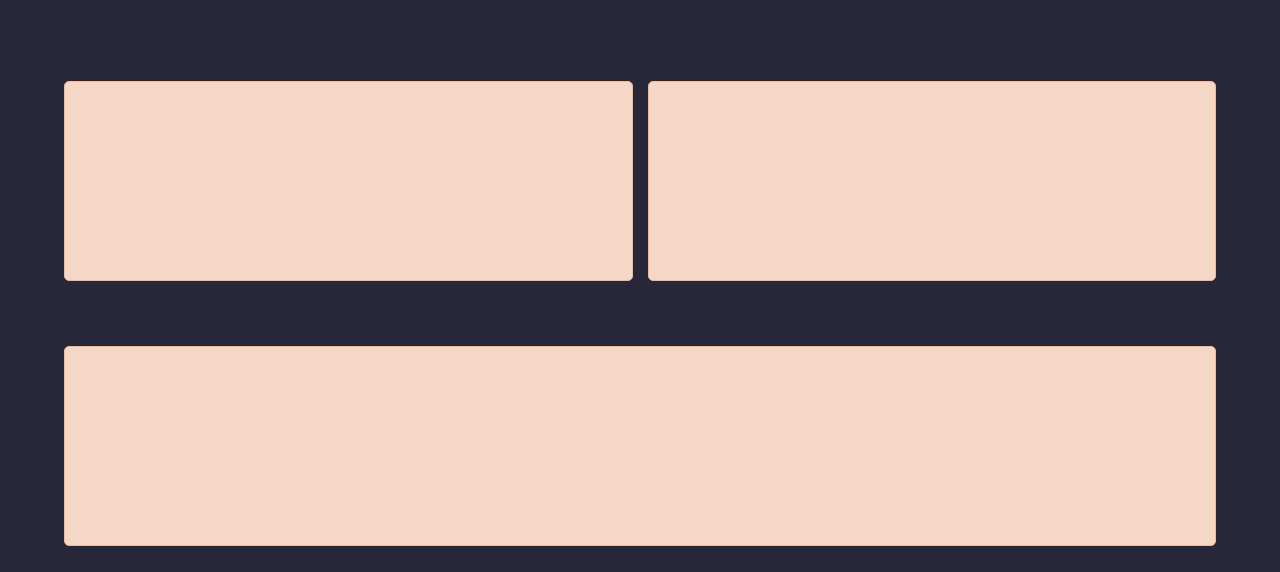
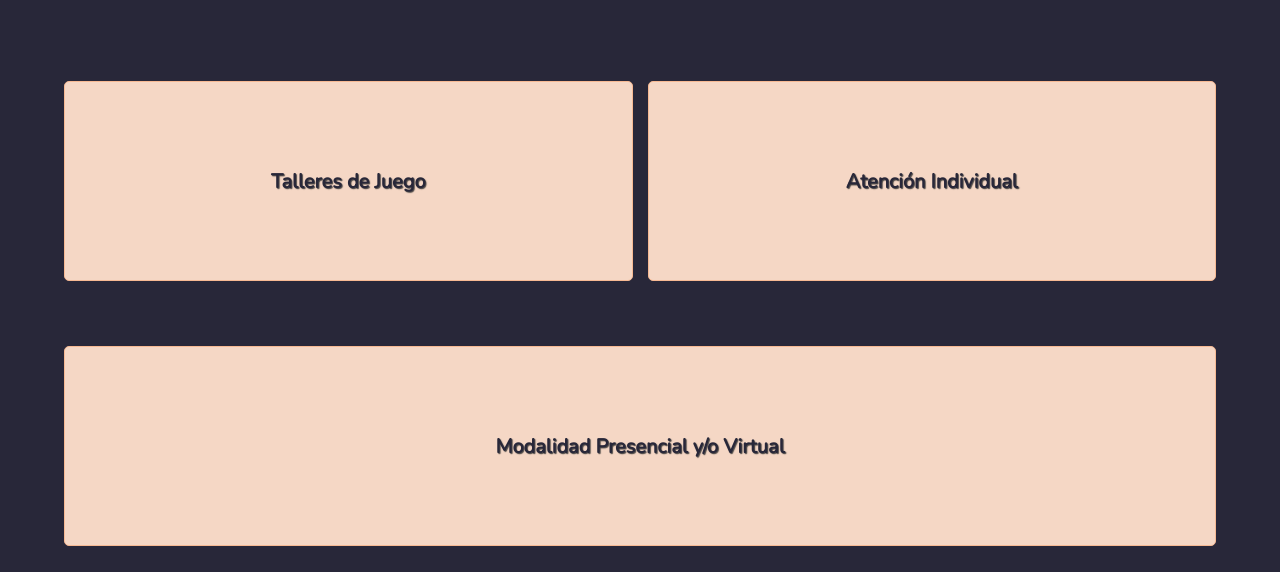
Before and after one commit to roj08/PsicomotricidadJuamperezRocio, a plain HTML site: page secciones/servicios.html in a window 1280 px wide. Shown: the part 241-813 px from the top of the page. Drawn offline with nearby package versions, Linux system fonts and the light colour scheme.

Commit message:
agregue servicios a la rama1

```diff
--- a/css/style.css
+++ b/css/style.css
@@ -664,6 +664,99 @@ main{
     text-align: center;
 }
 
+.serv1::before{
+    content: "Talleres de Juego";
+    position: absolute;
+    top: 50%;
+    left: 50%;
+    transform: translate(-50%, -50%);
+    text-shadow: 1px 1px 1px rgba(51, 51, 51, 0.877);
+    transition: .5s ease;
+}
+
+.serv1::after{
+    content: "Lorem ipsum dolor sit amet consectetur adipisicing elit. Soluta repellendus nam quidem eaque sapiente asperiores. Tempora.";
+    align-content: center;
+    top: 50%;
+    left: 50%;
+    transform: translate(-50%, -50%);
+    transition: .5s ease;
+    font-size: 10px;
+    opacity: 0;
+}
+
+.serv1:hover::before{
+    transform: translate(-50%, -50%) scale(3);
+    opacity: 0;
+}
+
+.serv1:hover::after{
+    transform: translate(-50%, -50%) scale(1);
+    opacity: 1;
+}
+
+.serv2::before{
+    content: "Atención Individual";
+    position: absolute;
+    top: 50%;
+    left: 50%;
+    transform: translate(-50%, -50%);
+    text-shadow: 1px 1px 1px rgba(51, 51, 51, 0.877);
+    transition: .5s ease;
+}
+
+.serv2::after{
+    content: "Lorem ipsum dolor sit amet consectetur adipisicing elit. Soluta repellendus nam quidem eaque sapiente asperiores. Tempora.";
+    align-content: center;
+    top: 50%;
+    left: 50%;
+    transform: translate(-50%, -50%);
+    transition: .5s ease;
+    font-size: 10px;
+    opacity: 0;
+}
+
+.serv2:hover::before{
+    transform: translate(-50%, -50%) scale(3);
+    opacity: 0;
+}
+
+.serv2:hover::after{
+    transform: translate(-50%, -50%) scale(1);
+    opacity: 1;
+}
+
+.serv3::before{
+    content: "Modalidad Presencial y/o Virtual";
+    position: absolute;
+    top: 50%;
+    left: 50%;
+    transform: translate(-50%, -50%);
+    text-shadow: 1px 1px 1px rgba(51, 51, 51, 0.877);
+    transition: .5s ease;
+}
+
+.serv3::after{
+    content: "Lorem ipsum dolor sit amet consectetur adipisicing elit. Soluta repellendus nam quidem eaque sapiente asperiores. Tempora.";
+    align-content: center;
+    top: 50%;
+    left: 50%;
+    transform: translate(-50%, -50%);
+    transition: .5s ease;
+    font-size: 10px;
+    opacity: 0;
+}
+
+.serv3:hover::before{
+    transform: translate(-50%, -50%) scale(3);
+    opacity: 0;
+}
+
+.serv3:hover::after{
+    transform: translate(-50%, -50%) scale(1);
+    opacity: 1;
+}
+
 @media only screen and (min-width:615px){
 
     .mainServicios{
@@ -694,6 +787,15 @@ main{
     .serv3{
         grid-column: 1/3;
         grid-row: 2;
+    }
+    .serv1::after{
+        font-size: 14px;
+    }
+    .serv2::after{
+        font-size: 14px;
+    }
+    .serv3::after{
+        font-size: 14px;
     }
 
 }
```
